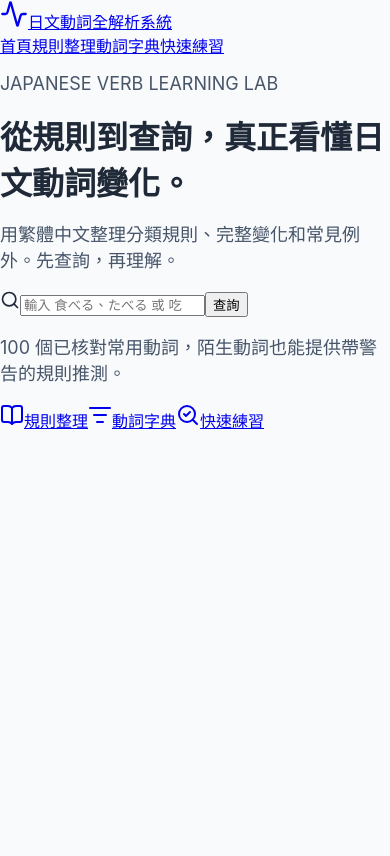
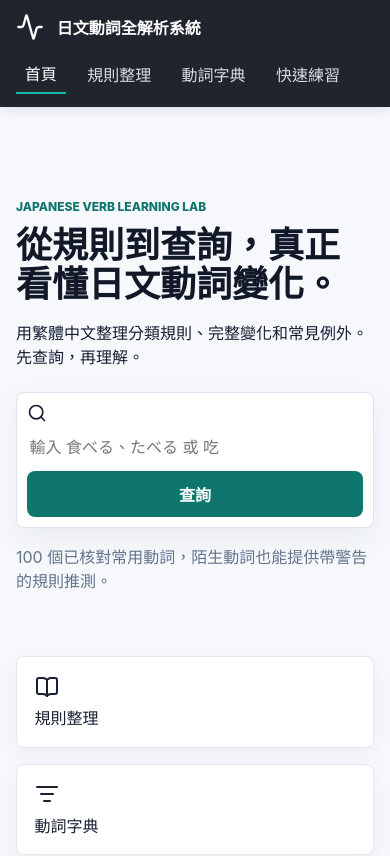
Before and after one commit to Lumus-lab/japanese-verb-learning-site, a React (Vite) app: page / in a window 390 px wide. Shown: the top 856 px of the page. Built offline with nearby package versions, Linux system fonts and the light colour scheme.

Commit message:
feat: add responsive theme and Pages fallback

```diff
--- a/src/styles.css
+++ b/src/styles.css
@@ -1,27 +1,281 @@
 :root {
-  font-family:
-    Inter, system-ui, -apple-system, BlinkMacSystemFont, "Segoe UI", sans-serif;
-  color: #1f2937;
-  background: #f8fafc;
+  color: #172033;
+  background: #f6f8fc;
+  font-family: Inter, "Noto Sans TC", "Noto Sans JP", system-ui, sans-serif;
+}
+
+* {
+  box-sizing: border-box;
 }
 
 body {
   margin: 0;
 }
 
-.app-shell {
-  max-width: 64rem;
-  margin: 0 auto;
-  padding: 4rem 1.5rem;
+a {
+  color: inherit;
+  text-decoration: none;
 }
 
-h1 {
-  margin: 0;
-  font-size: clamp(2rem, 6vw, 3.5rem);
+button,
+input,
+select {
+  font: inherit;
 }
 
-p {
+.content {
+  width: min(72rem, calc(100% - 2rem));
+  margin: 0 auto;
+}
+
+.site-header {
+  position: sticky;
+  top: 0;
+  z-index: 10;
+  color: white;
+  background: #20242c;
+  box-shadow: 0 1px 12px #0f172a22;
+}
+
+.header-inner,
+nav,
+.brand,
+.search-box,
+.filter-bar,
+.reading-prompt {
+  display: flex;
+  align-items: center;
+  gap: 0.8rem;
+}
+
+.header-inner {
+  justify-content: space-between;
+  min-height: 4.5rem;
+}
+
+nav a {
+  padding: 0.45rem 0.55rem;
+  color: #d8dee9;
+}
+
+nav a.active {
+  color: white;
+  border-bottom: 2px solid #14b8a6;
+}
+
+.brand {
+  font-weight: 800;
+}
+
+.page-content {
+  padding: 3rem 0 5rem;
+}
+
+.hero {
+  max-width: 52rem;
+  padding: 3rem 0;
+}
+
+.hero h1,
+.page-heading h1,
+.verb-detail h1 {
+  margin: 0.25rem 0 0.75rem;
+  color: #111827;
+  font-size: 3rem;
+  line-height: 1.08;
+}
+
+.eyebrow {
+  color: #0f766e;
+  font-size: 0.75rem;
+  font-weight: 800;
+  letter-spacing: 0;
+}
+
+.muted,
+.reading {
+  color: #64748b;
+}
+
+.search-box {
+  margin: 1.5rem 0 0.8rem;
+  padding: 0.65rem;
+  background: white;
+  border: 1px solid #dbe2ee;
+  border-radius: 8px;
+  box-shadow: 0 10px 28px #33415512;
+}
+
+.search-box input {
+  min-width: 0;
+  flex: 1;
+  border: 0;
+  outline: 0;
+}
+
+button,
+.search-box button {
+  cursor: pointer;
+  color: white;
+  font-weight: 700;
+  background: #0f766e;
+  border: 0;
+  border-radius: 8px;
+  padding: 0.7rem 1rem;
+}
+
+button:disabled {
+  cursor: default;
+  opacity: 0.65;
+}
+
+.feature-grid,
+.verb-grid,
+.form-grid {
+  display: grid;
+  grid-template-columns: repeat(auto-fit, minmax(13rem, 1fr));
+  gap: 1rem;
+}
+
+.feature-card,
+.verb-card,
+.guide-card,
+.form-card,
+.practice-card {
+  padding: 1.1rem;
+  background: white;
+  border: 1px solid #e2e8f0;
+  border-radius: 8px;
+  box-shadow: 0 8px 20px #3341550d;
+}
+
+.feature-card,
+.verb-card {
+  display: grid;
+  gap: 0.4rem;
+}
+
+.guide-stack {
+  display: grid;
+  gap: 1rem;
+}
+
+.filter-bar {
+  flex-wrap: wrap;
+  margin: 1rem 0;
+}
+
+.filter-bar input,
+.filter-bar select,
+.reading-prompt input {
+  min-height: 2.7rem;
+  padding: 0.55rem 0.7rem;
+  background: white;
+  border: 1px solid #cbd5e1;
+  border-radius: 8px;
+}
+
+.reading-prompt {
+  flex-wrap: wrap;
+  margin: 1rem 0;
+}
+
+.reading-prompt label {
+  display: grid;
+  gap: 0.35rem;
+}
+
+.status-badge {
+  display: inline-block;
+  padding: 0.35rem 0.6rem;
+  border-radius: 999px;
+  font-size: 0.78rem;
+  font-weight: 800;
+}
+
+.status-badge.confirmed {
+  color: #166534;
+  background: #dcfce7;
+}
+
+.status-badge.assisted {
+  color: #92400e;
+  background: #fef3c7;
+}
+
+.status-badge.heuristic {
+  color: #9a3412;
+  background: #ffedd5;
+}
+
+.warning,
+.note {
+  color: #9a3412;
+}
+
+.verb-detail header {
+  margin: 1rem 0 1.4rem;
+}
+
+.form-card {
+  display: grid;
+  gap: 0.35rem;
+}
+
+.form-card h2,
+.form-card p {
+  margin: 0;
+}
+
+.form-card.not-applicable {
+  background: #fff7ed;
+}
+
+.option-grid {
+  display: grid;
+  grid-template-columns: repeat(auto-fit, minmax(11rem, 1fr));
+  gap: 0.7rem;
+  margin: 1rem 0;
+}
+
+.feedback {
   margin-top: 1rem;
-  color: #475569;
-  font-size: 1.125rem;
+  padding: 1rem;
+  border-radius: 8px;
 }
+
+.feedback.correct {
+  background: #dcfce7;
+}
+
+.feedback.incorrect {
+  background: #fee2e2;
+}
+
+@media (max-width: 44rem) {
+  .header-inner {
+    align-items: flex-start;
+    flex-direction: column;
+    padding: 0.8rem 0;
+  }
+
+  nav {
+    width: 100%;
+    overflow-x: auto;
+  }
+
+  .page-content {
+    padding-top: 2rem;
+  }
+
+  .hero h1,
+  .page-heading h1,
+  .verb-detail h1 {
+    font-size: 2.25rem;
+  }
+
+  .search-box {
+    align-items: stretch;
+    flex-direction: column;
+  }
+}
```
Also changed, not shown: 1 other file (tests, documents, lock files or other folders).
